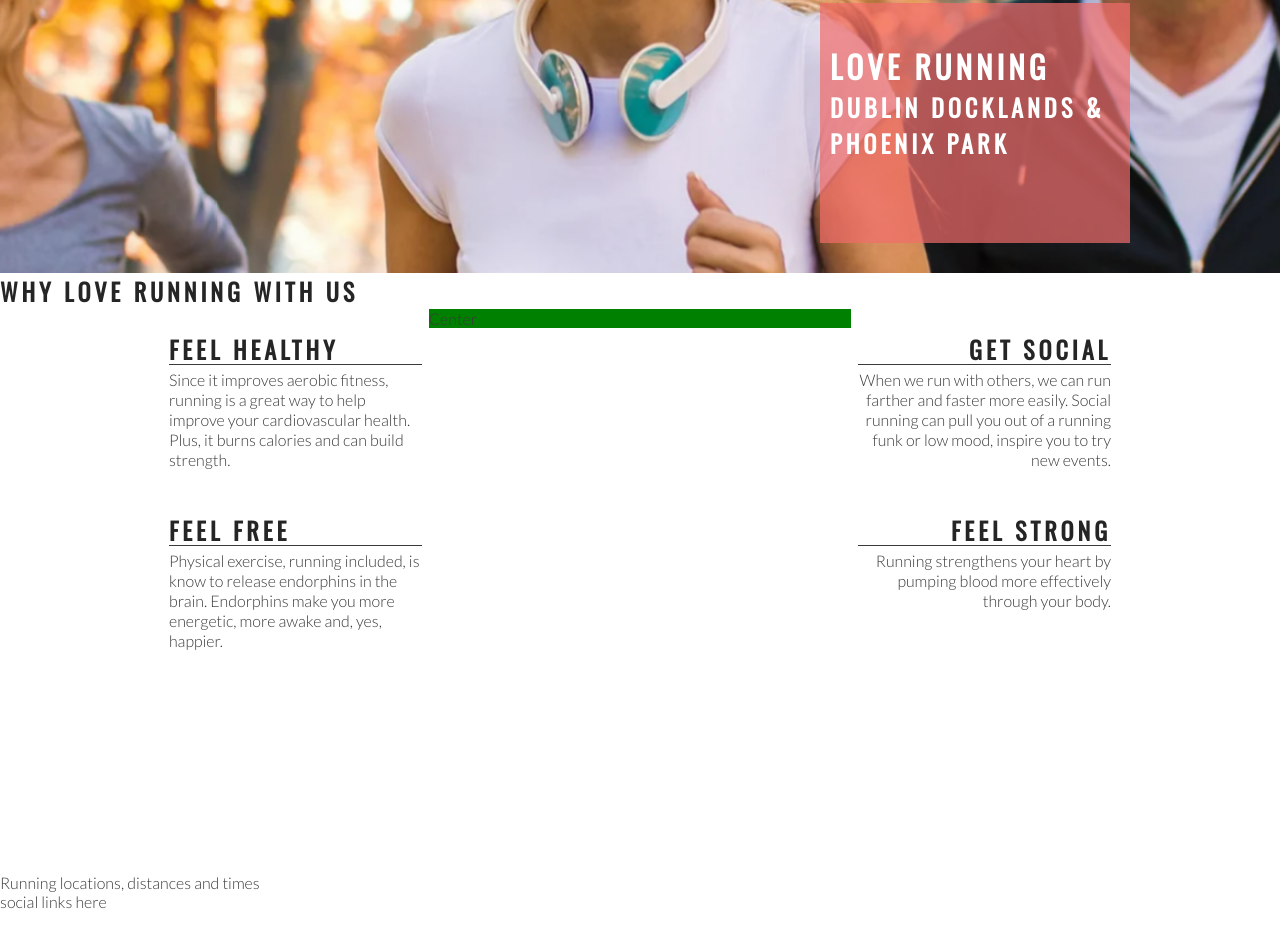
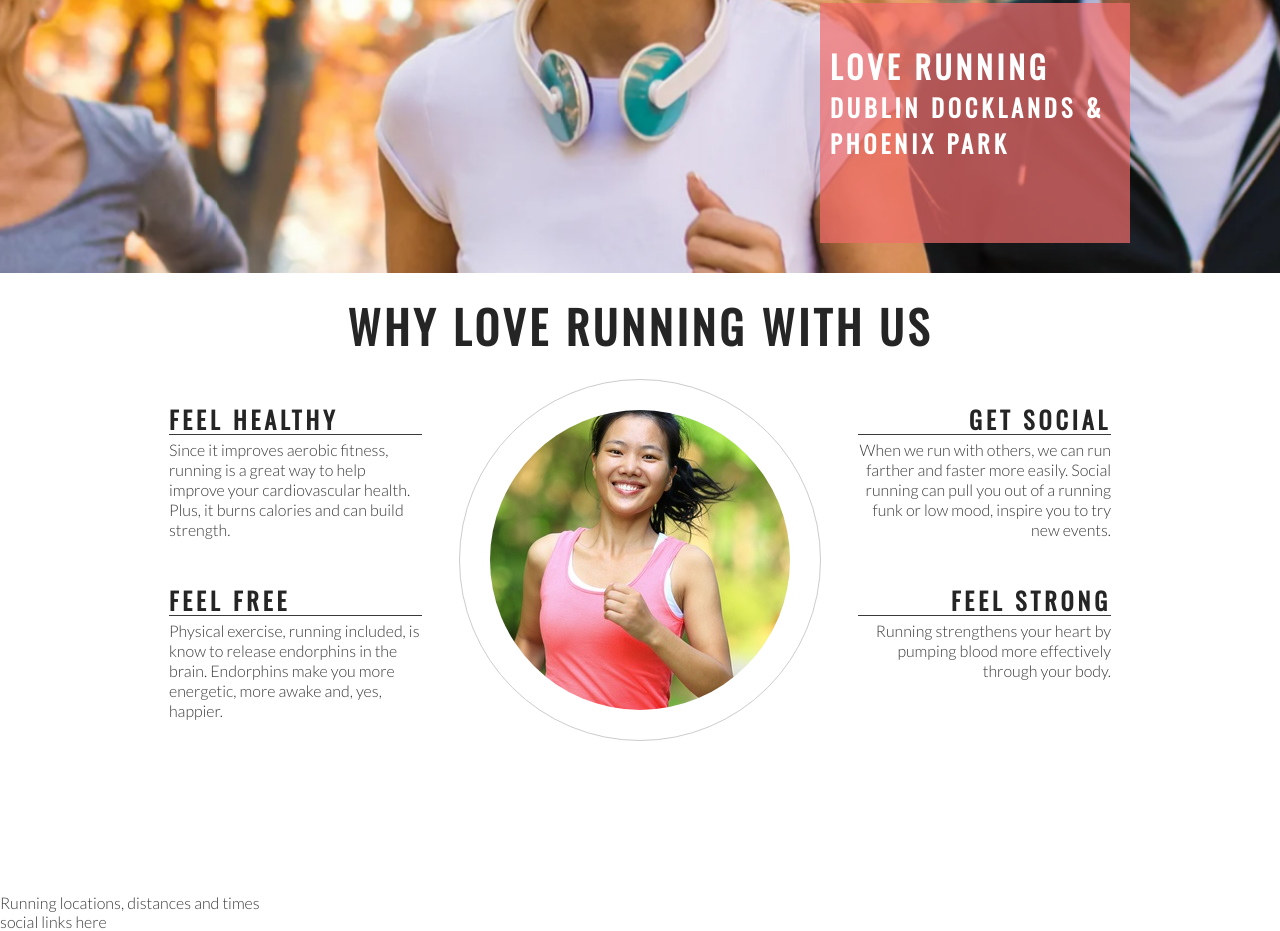
Before and after one commit to TCaldato/love-running, a plain HTML site: page index.html in a window 1280 px wide. Shown: the part 402-1333 px from the top of the page. Drawn offline with nearby package versions, Linux system fonts and the light colour scheme.

Commit message:
Add club ethos central image and style into a circle

```diff
--- a/assets/css/style.css
+++ b/assets/css/style.css
@@ -136,7 +136,6 @@ h2 {
 #center-about {
     width: 33%;
     margin: 0 auto;
-    background-color: green;
 }
 
 hr {
@@ -168,3 +167,27 @@ hr {
 .right-about-heading p {
     text-align: right;
 }
+
+#welcome {
+    text-align: center;
+    margin: 20px;
+    font-size: 280%;
+
+}
+#circle-container {
+    width: 300px;
+    height: 300px;
+    padding: 30px;
+    border-style: solid;
+    border-color: #ccc;
+    border-width: 1px;
+    border-radius: 50%;
+    margin: 0 auto;
+}
+
+#circle-cover-bg {
+    background: url("../images/ethos-center-image.jpg") no-repeat center center;
+    height: 100%;
+    border-radius: 50%;
+
+}
--- a/index.html
+++ b/index.html
@@ -32,7 +32,7 @@
         </div>
     </section>
     <section id="club-ethos">
-        <h1>Why Love Running With Us</h1>
+        <h2 id="welcome">Why Love Running With Us</h2>
         <div id="left-about">
             <div class="left-about-heading">
                 <h2>Feel Healthy</h2>
@@ -70,7 +70,11 @@
                 </p>
             </div>
         </div>
-        <div id="center-about">Center</div>
+        <div id="center-about">
+            <div id="circle-container">
+                <div id="circle-cover-bg"></div>
+            </div>
+        </div>
     </section>
     <section>
         Running locations, distances and times
```
Also changed, not shown: assets/images/ethos-center-image.jpg (added).
